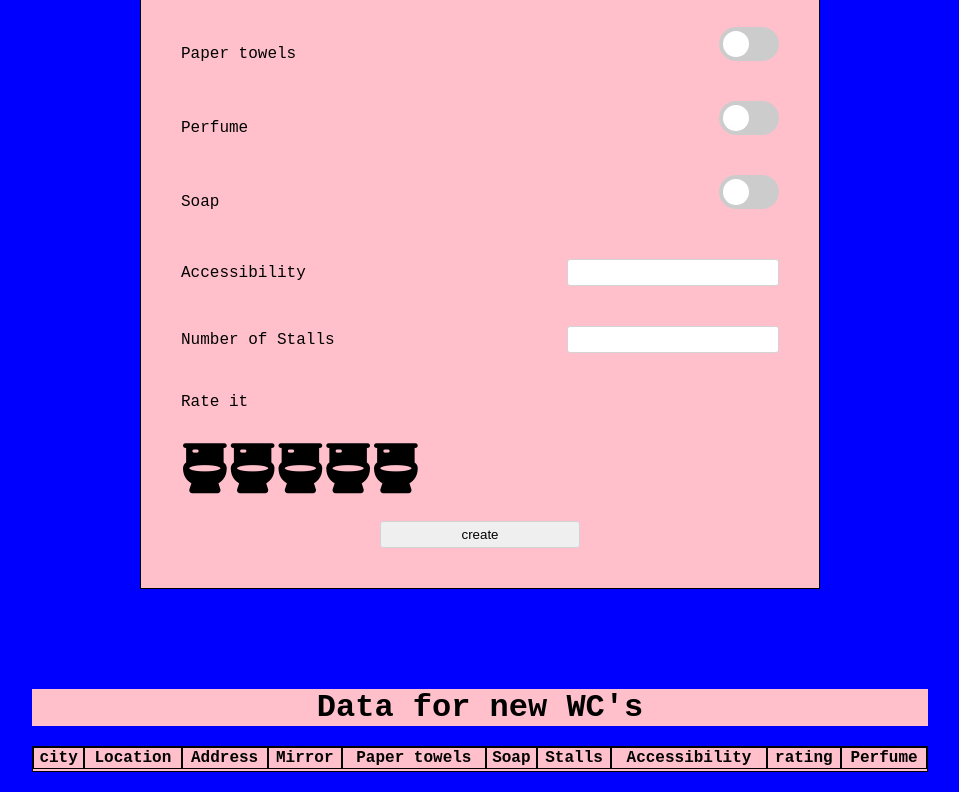
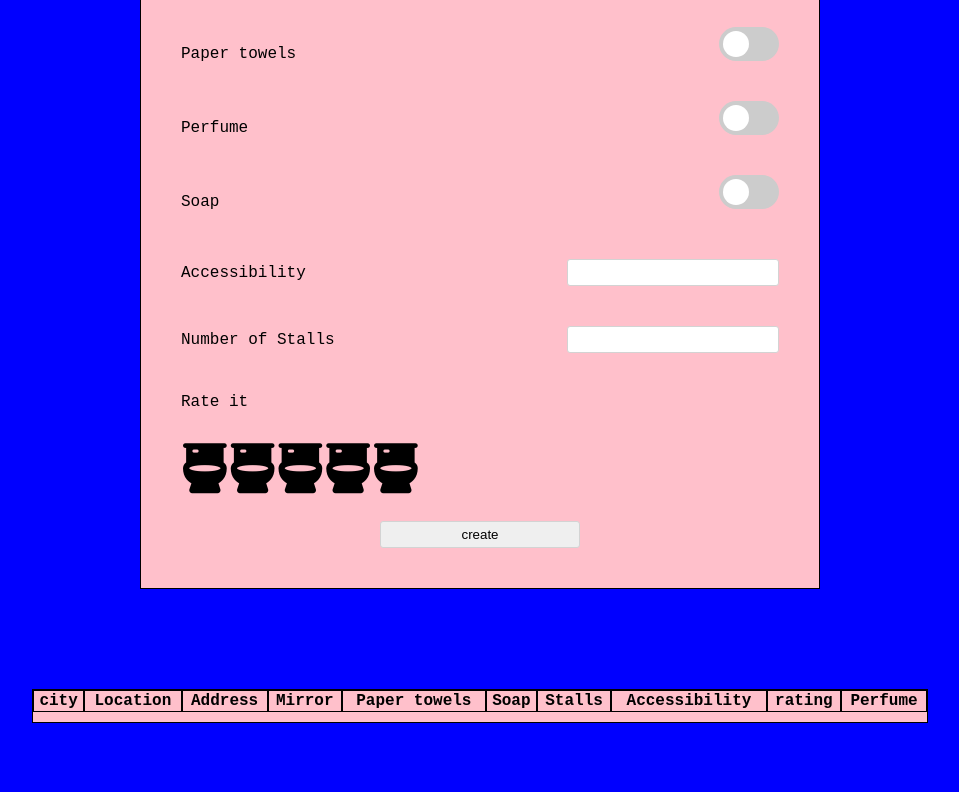
Before and after one commit to FBW41-2/toilets-app-mamuna-s-team-new, a plain HTML site: page index.html in a window 1280 px wide. Shown: the part 626-1418 px from the top of the page, without its empty margins (160-1119 px from the left). After the commit the page ends 1369 px from the top, so only its background shows below. Drawn offline with Linux system fonts and the light colour scheme.

Commit message:
table edited

```diff
--- a/index.html
+++ b/index.html
@@ -119,7 +119,6 @@
     </form>
 
     <table id="toilets-table">
-        <h1>Data for new WC's</h1>
         <thead>
             <tr>
                 <th> city</th>
--- a/style.css
+++ b/style.css
@@ -209,8 +209,10 @@ th {
 
 tr {
     border: 1px solid black;
+    padding: 5px;
 }
 
 td {
     text-align: center;
+    padding: 5px;
 }
```
